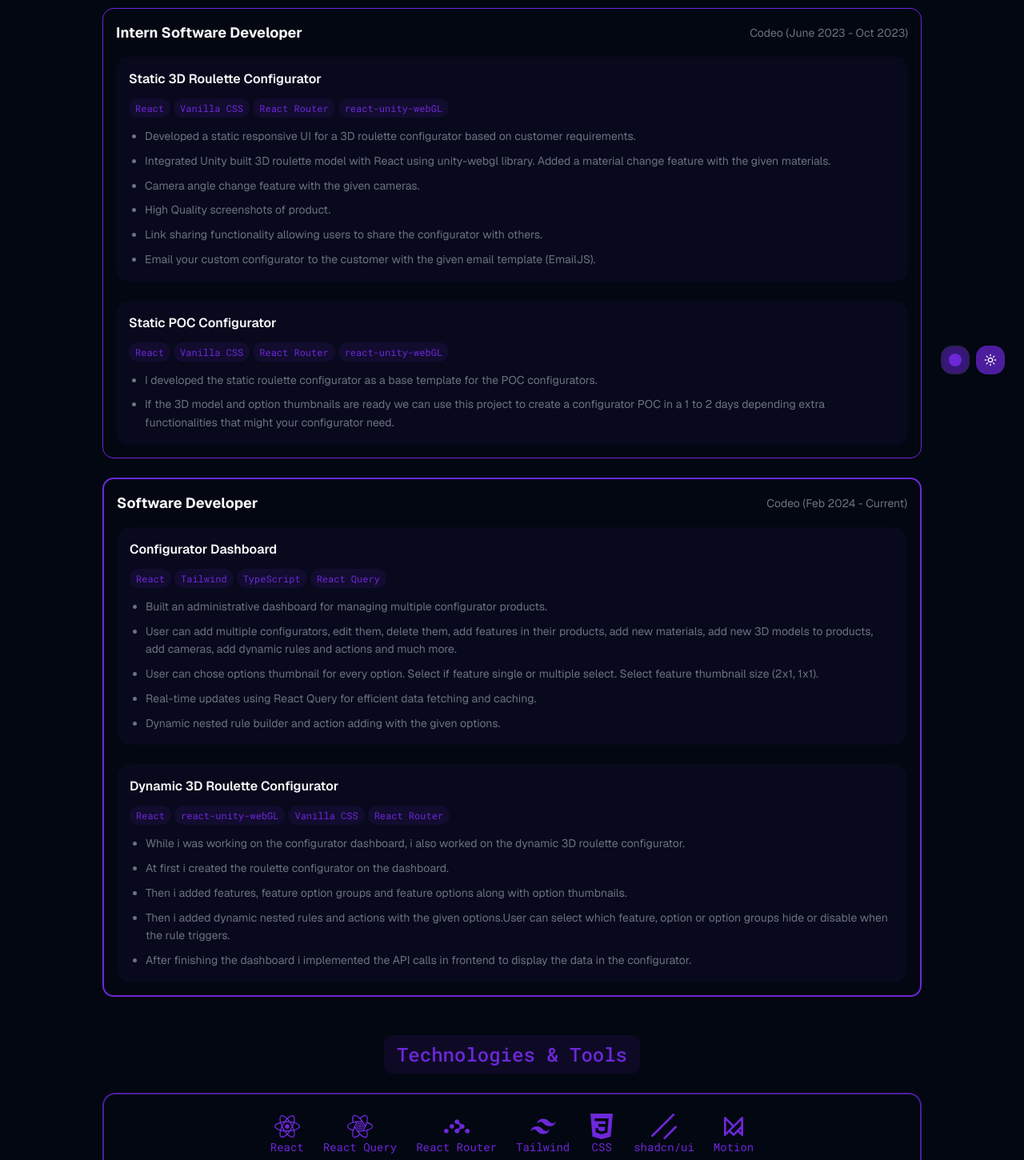
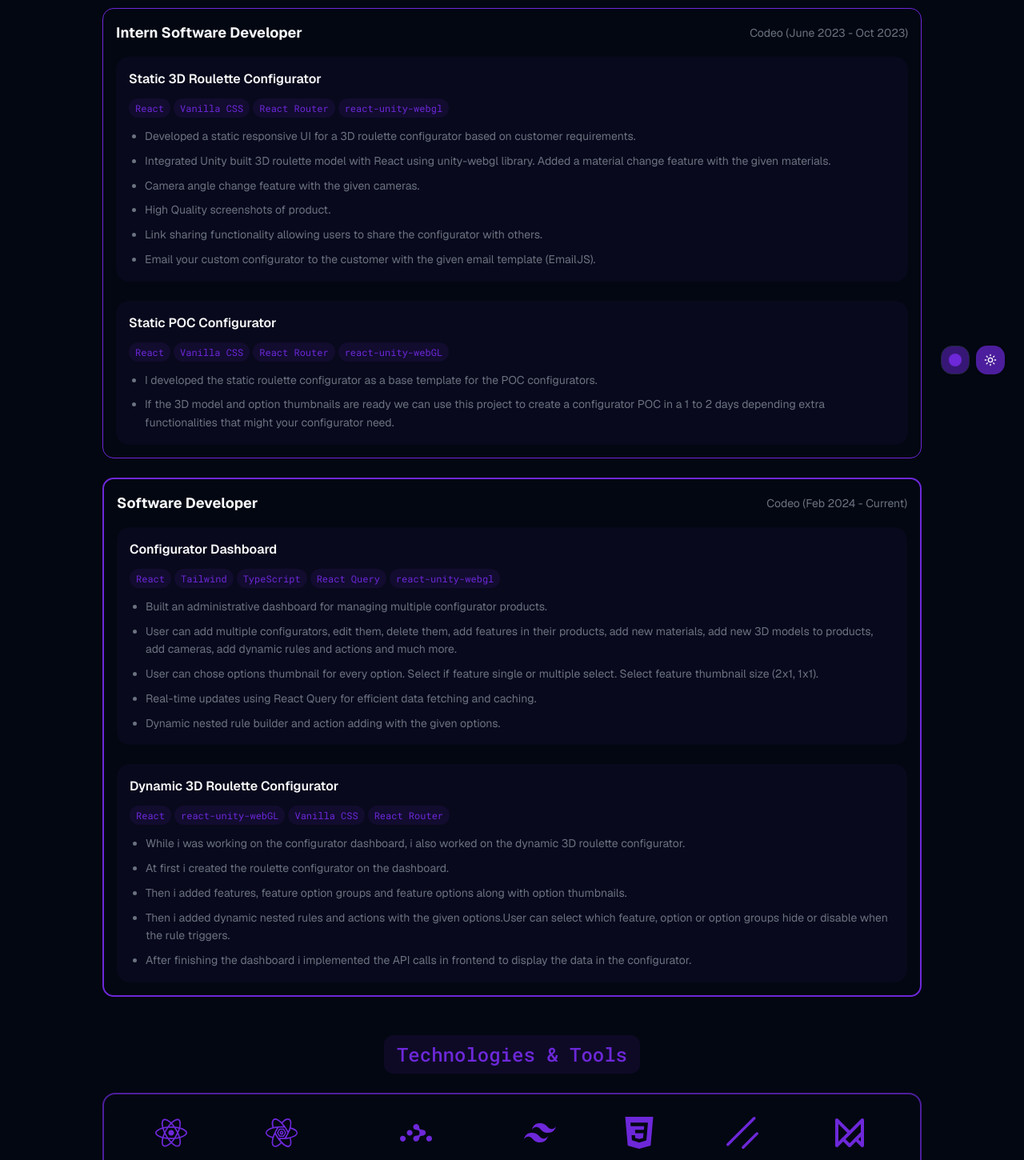
Before and after one commit to EnderCelik0/portfolio, a React (Vite) app: page / in a window 1280 px wide. Shown: the part 320-1770 px from the top of the page at 80% size. Built offline with nearby package versions, Linux system fonts and the light colour scheme.

Commit message:
fix text of  react-unity-webGL to react-unity-webgl

```diff
--- a/src/components/Techs.tsx
+++ b/src/components/Techs.tsx
@@ -14,38 +14,38 @@ export default function Techs() {
   const Tech = [
     {
       name: "React",
-      icon: <FaReact className="h-8 w-8 text-primary" />,
+      icon: <FaReact className="h-10 w-10 text-primary" />,
       href: "https://react.dev/",
     },
 
     {
       name: "React Query",
-      icon: <SiReactquery className="h-8 w-8 text-primary" />,
+      icon: <SiReactquery className="h-10 w-10 text-primary" />,
       href: "https://tanstack.com/query/latest",
     },
     {
       name: "React Router",
-      icon: <SiReactrouter className="h-8 w-8 text-primary" />,
+      icon: <SiReactrouter className="h-10 w-10 text-primary" />,
       href: "https://reactrouter.com/",
     },
     {
       name: "Tailwind",
-      icon: <SiTailwindcss className="h-8 w-8 text-primary" />,
+      icon: <SiTailwindcss className="h-10 w-10 text-primary" />,
       href: "https://tailwindcss.com/",
     },
     {
       name: "CSS",
-      icon: <SiCss3 className="h-8 w-8 text-primary" />,
+      icon: <SiCss3 className="h-10 w-10 text-primary" />,
       href: "https://developer.mozilla.org/en-US/docs/Web/CSS",
     },
     {
       name: "shadcn/ui",
       href: "https://ui.shadcn.com/",
-      icon: <SiShadcnui className="h-8 w-8 text-primary" />,
+      icon: <SiShadcnui className="h-10 w-10 text-primary" />,
     },
     {
       name: "Motion",
-      icon: <TbBrandFramerMotion className="h-8 w-8 text-primary" />,
+      icon: <TbBrandFramerMotion className="h-12 w-12 text-primary" />,
       href: "https://motion.dev/docs/react-quick-start",
     },
   ];
@@ -60,9 +60,12 @@ export default function Techs() {
         Technologies & Tools
       </HeadingChip>
       <div className="rounded-lg border-2 border-primary/70 p-6">
-        <div className="flex items-center gap-6 flex-wrap justify-center">
+        <div className="flex items-center gap-8 flex-wrap justify-center md:justify-evenly">
           {Tech.map((tech, index) => (
-            <motion.div className="flex flex-col items-center" key={index}>
+            <motion.div
+              className="flex flex-col items-center gap-3"
+              key={index}
+            >
               <motion.a
                 initial={{ opacity: 0 }}
                 animate={{ opacity: 1 }}
--- a/src/components/WorkExperience.tsx
+++ b/src/components/WorkExperience.tsx
@@ -42,7 +42,7 @@ const workExperience = [
           "React",
           "Vanilla CSS",
           "React Router",
-          "react-unity-webGL",
+          "react-unity-webgl",
         ],
         description: (
           <ul className="list-disc pl-2 md:pl-5 space-y-2">
@@ -101,7 +101,13 @@ const workExperience = [
     projects: [
       {
         title: "Configurator Dashboard",
-        technologies: ["React", "Tailwind", "TypeScript", "React Query"],
+        technologies: [
+          "React",
+          "Tailwind",
+          "TypeScript",
+          "React Query",
+          "react-unity-webgl",
+        ],
         description: (
           <ul className="list-disc pl-2 md:pl-5 space-y-2">
             <li>
```
